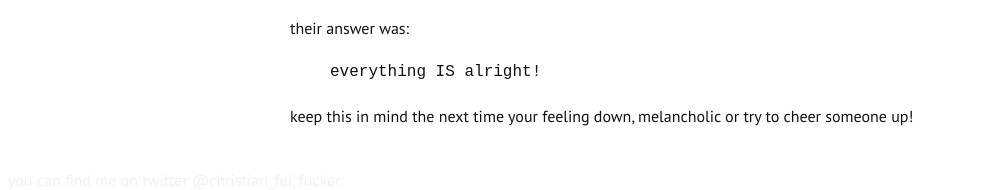
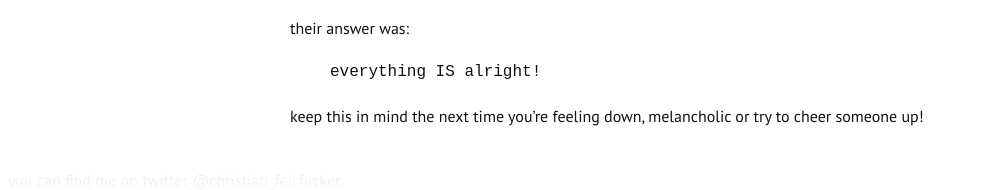
Before and after one commit to christian-fei/christian-fei.github.io-pandoc, a Jekyll site: the page built from _posts/2016-01-28-everything-is-alright.md, in a window 1280 px wide. Shown: the part 1107-1297 px from the top of the page, without its empty margins (0-1005 px from the left). Built offline with Jekyll 4.4.1, drawn with Linux system fonts in a browser that asks for light colours; Markdown is read by kramdown in place of the engine named in the settings.

Commit message:
fixed typo

```diff
--- a/_posts/2016-01-28-everything-is-alright.md
+++ b/_posts/2016-01-28-everything-is-alright.md
@@ -11,4 +11,4 @@ their answer was:
 
 > everything IS alright!
 
-keep this in mind the next time your feeling down, melancholic or try to cheer someone up!
+keep this in mind the next time you're feeling down, melancholic or try to cheer someone up!
```
